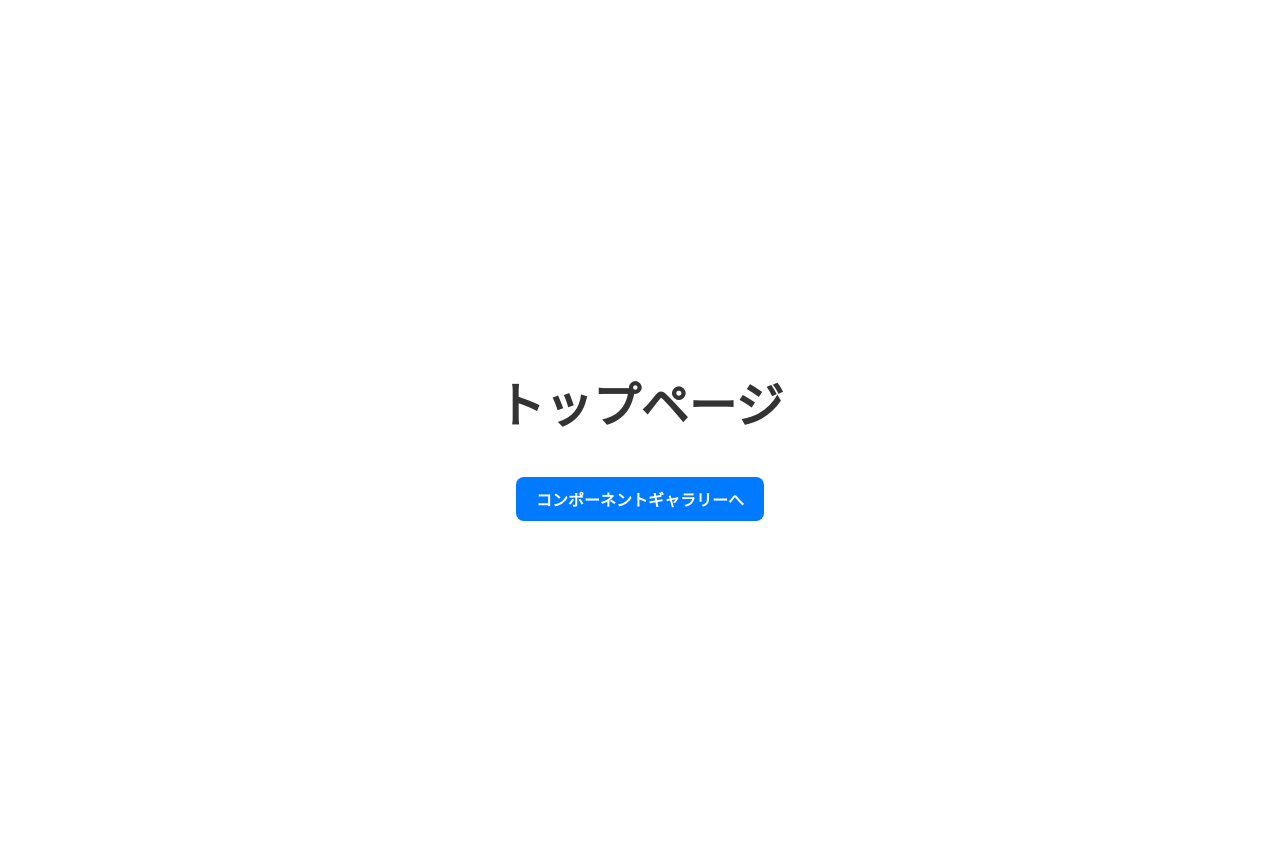
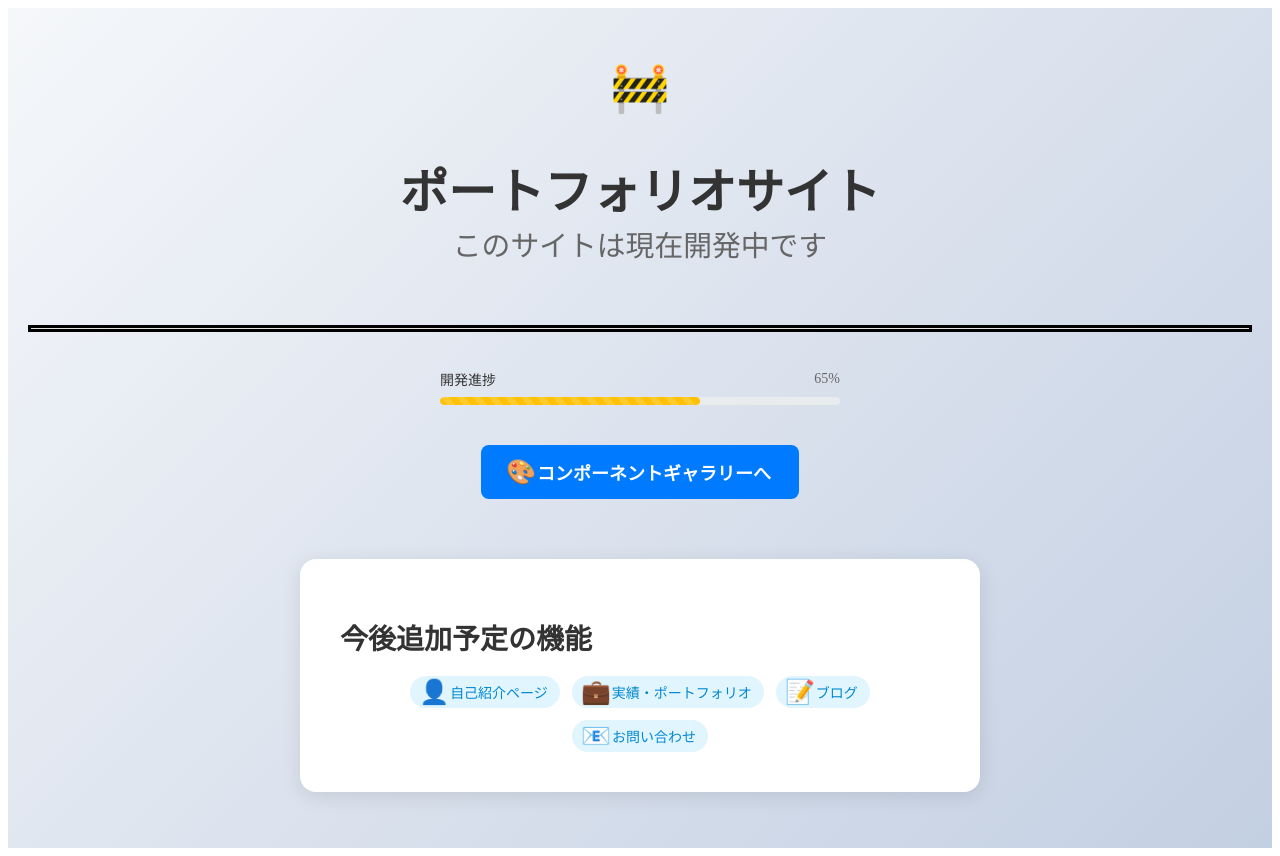
Before and after one commit to Riri-Inferno/my-portfolio, a Vue app: page / in a window 1280 px wide. Built offline with nearby package versions, Linux system fonts and the light colour scheme.

Commit message:
仮のタイトルを作成した

```diff
--- a/src/components/pages/ComponentGallery.vue
+++ b/src/components/pages/ComponentGallery.vue
@@ -11,7 +11,7 @@
       </BaseButton>
     </div>
 
-    <h1><BaseIcon icon="🖼" size="large" /> コンポーネントギャラリー</h1>
+    <h1><BaseIcon icon="🎨" size="large" /> コンポーネントギャラリー</h1>
 
     <!-- Atoms -->
     <section class="gallery-section">
--- a/src/components/pages/LandingPage.vue
+++ b/src/components/pages/LandingPage.vue
@@ -1,15 +1,50 @@
 <template>
   <div class="landing-page">
-    <h1>トップページ</h1>
+    <!-- 工事中アイコン -->
+    <BaseIcon icon="🚧" size="xlarge" style="margin-bottom: 20px" />
+
+    <!-- タイトル部分 -->
+    <BaseHeading tag="h1" align="center" subtitle="このサイトは現在開発中です">
+      ポートフォリオサイト
+    </BaseHeading>
+
+    <BaseDivider style="margin: 40px 0" />
+
+    <!-- プログレスバー -->
+    <div style="width: 100%; max-width: 400px; margin-bottom: 40px">
+      <BaseProgressBar :value="65" label="開発進捗" show-value variant="warning" striped animated />
+    </div>
+
+    <!-- ナビゲーション -->
     <nav class="navigation">
-      <BaseButton @click="goToComponents"> コンポーネントギャラリーへ </BaseButton>
+      <BaseButton @click="goToComponents" variant="primary" size="large">
+        <BaseIcon icon="🎨" /> コンポーネントギャラリーへ
+      </BaseButton>
     </nav>
+
+    <!-- 開発中の機能リスト -->
+    <div class="coming-soon">
+      <BaseHeading tag="h3">今後追加予定の機能</BaseHeading>
+      <div class="feature-list">
+        <BaseTag variant="info" size="medium"> <BaseIcon icon="👤" /> 自己紹介ページ </BaseTag>
+        <BaseTag variant="info" size="medium">
+          <BaseIcon icon="💼" /> 実績・ポートフォリオ
+        </BaseTag>
+        <BaseTag variant="info" size="medium"> <BaseIcon icon="📝" /> ブログ </BaseTag>
+        <BaseTag variant="info" size="medium"> <BaseIcon icon="📧" /> お問い合わせ </BaseTag>
+      </div>
+    </div>
   </div>
 </template>
 
 <script setup lang="ts">
 import { useRouter } from 'vue-router'
 import BaseButton from '@/components/atoms/BaseButton.vue'
+import BaseIcon from '@/components/atoms/BaseIcon.vue'
+import BaseHeading from '@/components/atoms/BaseHeading.vue'
+import BaseDivider from '@/components/atoms/BaseDivider.vue'
+import BaseProgressBar from '@/components/atoms/BaseProgressBar.vue'
+import BaseTag from '../atoms/BaseTag.vue'
 
 const router = useRouter()
 
@@ -26,16 +61,30 @@ const goToComponents = () => {
   justify-content: center;
   min-height: 100vh;
   padding: 20px;
-
-  h1 {
-    margin-bottom: 40px;
-    font-size: 48px;
-    color: #333;
-  }
+  background: linear-gradient(135deg, #f5f7fa 0%, #c3cfe2 100%);
 
   .navigation {
     display: flex;
     gap: 20px;
+    margin-bottom: 60px;
+  }
+
+  .coming-soon {
+    text-align: center;
+    padding: 40px;
+    background: white;
+    border-radius: 16px;
+    box-shadow: 0 4px 20px rgba(0, 0, 0, 0.1);
+    max-width: 600px;
+    width: 100%;
+
+    .feature-list {
+      display: flex;
+      flex-wrap: wrap;
+      gap: 12px;
+      justify-content: center;
+      margin-top: 20px;
+    }
   }
 }
 </style>
```
